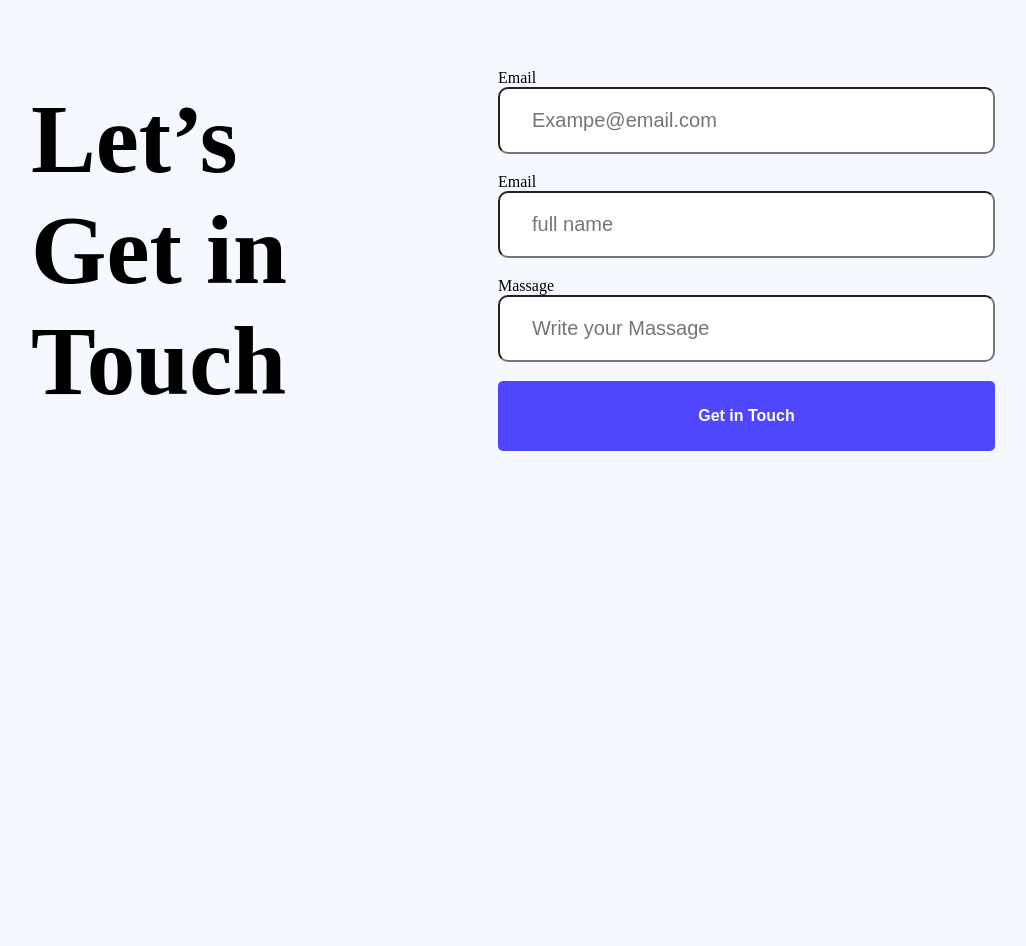
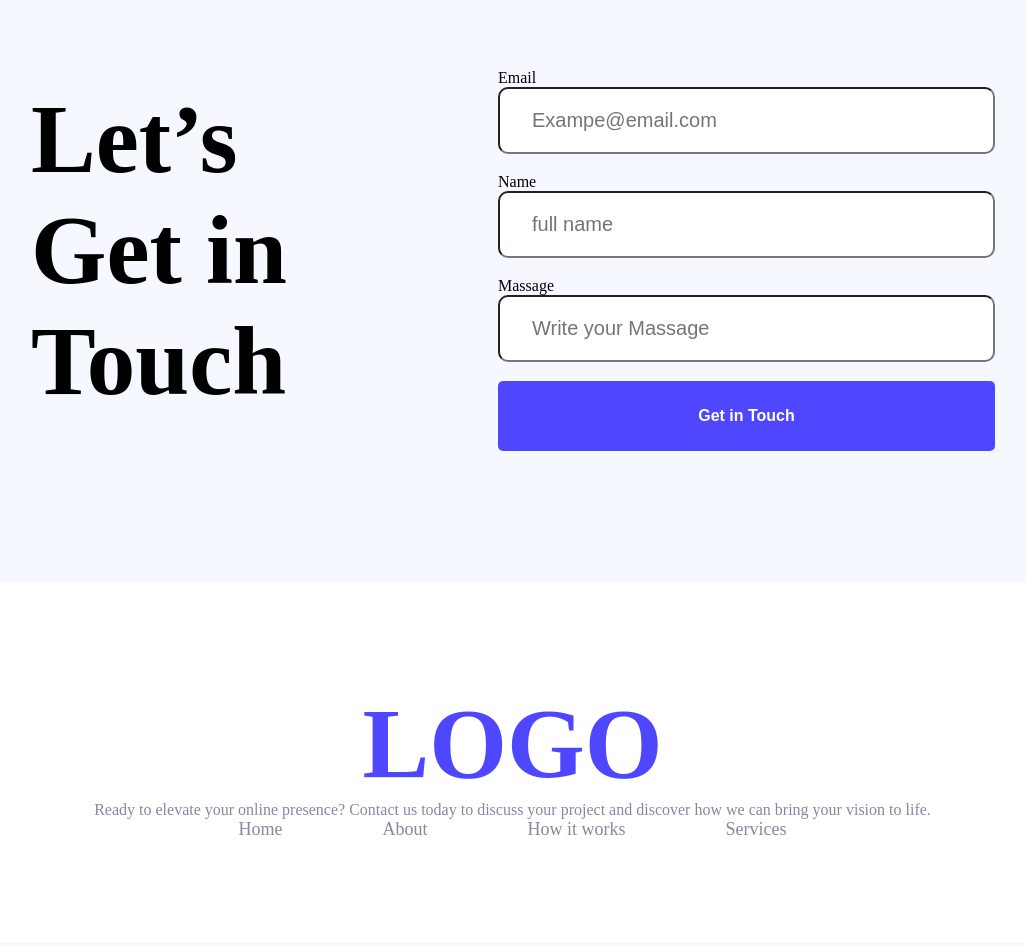
Before and after one commit to Naazrul-Islam/1st-assignment-repo, a plain HTML site: page index.html in a window 1280 px wide. Shown: the part 2131-3077 px from the top of the page, without its empty margins (127-1153 px from the left). Before the commit the page ends 2713 px from the top, so only its background shows below. Drawn offline with Linux system fonts and the light colour scheme.

Commit message:
footer added

```diff
--- a/index.html
+++ b/index.html
@@ -11,11 +11,11 @@
    <section class="banner">
     <nav class="banner-nav">
         <h1>LOGO</h1>
-        <a href=""><button class="click-button">Sign Up</button></a>
+        <a href="www.google.com"><button class="click-button">Sign Up</button></a>
     </nav>
     <div class="banner-title">
         <h1>Cool Dark UI Template for Webflow Agencies!</h1>
-        <a href=""><button class="click-button">Stay Focused</button></a>
+        <a href="www.google.com"><button class="click-button">Stay Focused</button></a>
     </div>
    </section>
    <!-- action area -->
@@ -32,15 +32,15 @@
     <h3>Joined Thousands of Productive Users</h3>
     <div class="user">
     <div>
-        <p class="paragraph">50K<p>
+        <p class="paragraph">50K</p>
         <p>Active Users<p>
     </div>
     <div>
-        <p class="paragraph">2M+<p>
+        <p class="paragraph">2M+</p>
         <p>Focus sessions</p>
     </div>
     <div>
-        <p class="paragraph">95%<p>
+        <p class="paragraph">95%</p>
         <p>Satisfaction Rate</p>
     </div>
     </div>
@@ -106,6 +106,7 @@
             </div>
         </div>
     </section>
+    <!-- tuch area -->
     <section class="Touch-container">
         <div class="tuch-title">
             <h1>Let’s Get in Touch</h1>
@@ -117,16 +118,29 @@
             <input type="email" name="" id="email"  placeholder="Exampe@email.com">
             </div>
             <div class="input">
-            <label for="name">Email</label>
+            <label for="name">Name</label>
             <input type="text" name="" id="name" placeholder="full name">
             </div>
             <div class="input">
             <label for="masage">Massage</label>
             <input type="text" name="" id="masage" placeholder="Write your Massage">
             </div>
-            <a href=""><button class="click-button tuch-btn">Get in Touch</button></a>
+            <a href="www.google.com"><button class="click-button tuch-btn">Get in Touch</button></a>
         </form>
        </div>
     </section>
+    <footer class="footer">
+        <div class="footer-box">
+            <h1>LOGO</h1>
+            <p>Ready to elevate your online presence? Contact us today to discuss your project and discover how we can bring your vision to life.</p>
+        <div class="footer-link">
+            <a href="">Home</a>
+            <a href="">About</a>
+            <a href="">How it works</a>
+            <a href="">Services</a>
+        </div>
+
+        </div>
+    </footer>
 </body>
 </html>
--- a/styles/style.css
+++ b/styles/style.css
@@ -181,3 +181,29 @@ form{
    height: 70px;
    width: 497px;
 }
+/* footer area */
+.footer{
+    text-align: center;
+    background-color: #FFFFFF;
+    padding: 104px 155px 103px 154px;
+    margin: 0;
+}
+.footer h1{
+    font-size: 100px;
+    font-weight: 900px;
+    color: #4E47FF;
+    margin: 0;
+}
+.footer-link{
+    align-items: center;
+}
+footer a{
+    text-decoration: none;
+    margin: 48px;
+    color: #8987A1;
+    font-size: large;
+
+}
+footer p{
+    color: #8987A1;
+}
```
